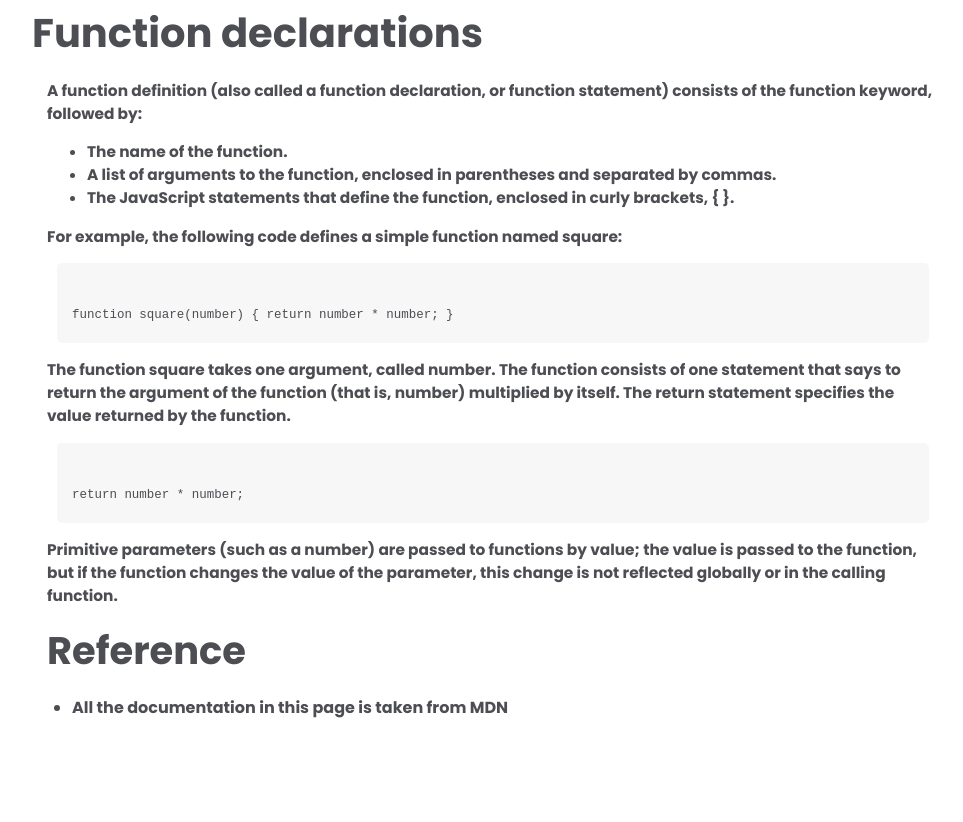
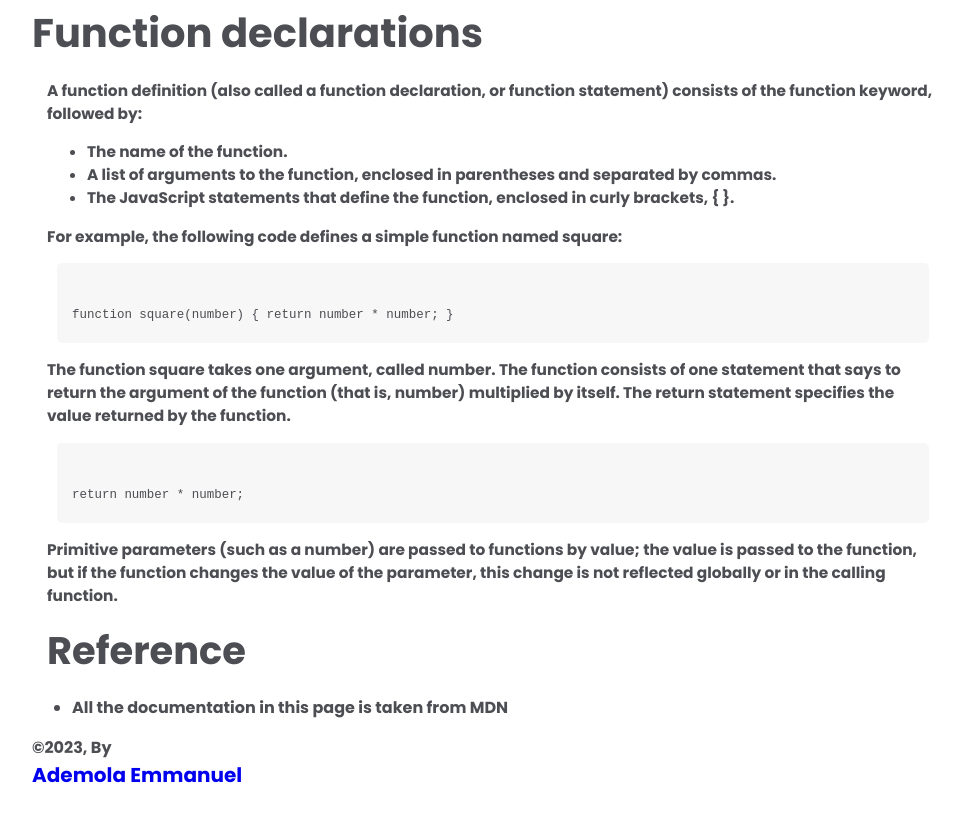
Before and after one commit to codingrot17/JS-Documentation, a plain HTML site: page index.html in a window 1280 px wide. Shown: the part 6071-6893 px from the top of the page, without its empty margins (306-1269 px from the left). Before the commit the page ends 6827 px from the top, so only its background shows below. Drawn offline with Linux system fonts and the light colour scheme.

Commit message:
Update index.html

```diff
--- a/index.html
+++ b/index.html
@@ -453,6 +453,9 @@
                 </p>
                 </article>
         </section>
+        <footer>
+            <p>&copy;2023, By <a href="#">Ademola Emmanuel</a></p>
+        </footer>
     </main>
 </body>
 </html>
```
